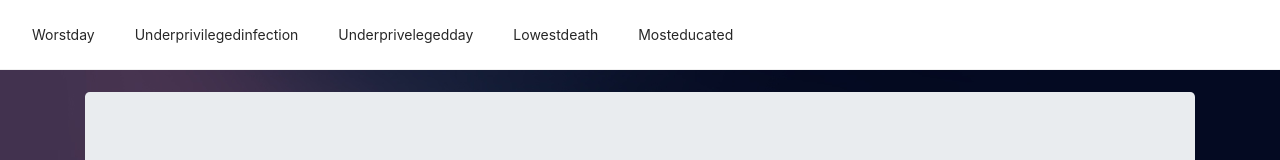
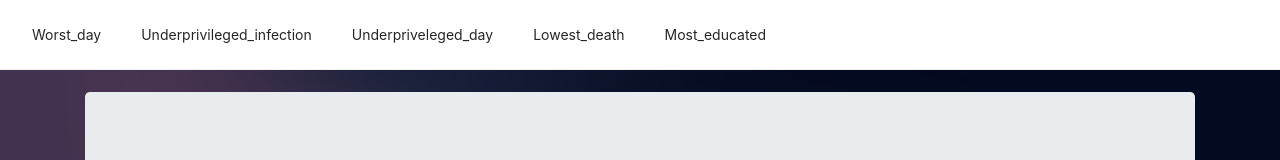
Before and after one commit to ChloeXWang/cis_550_project, a React (Create React App) app in the folder hw2/client/: page / in a window 1280 px wide. Shown: the top 160 px of the page. Built offline with nearby package versions, Linux system fonts and the light colour scheme; no server answers.

Commit message:
added underscores to page names and urls

```diff
--- a/hw2/client/src/components/App.js
+++ b/hw2/client/src/components/App.js
@@ -24,33 +24,33 @@ export default class App extends React.Component {
 							)}
 						/>
 						<Route
-							path="/lowestdeath"
+							path="/lowest_death"
 							render={() => (
 								<TopN />
 							)}
 						/>
 						<Route
 							exact
-							path="/worstday"
+							path="/worst_day"
 							render={() => (
 								<Dashboard />
 							)}
 						/>
 						<Route
-							path="/underprivilegedinfection"
+							path="/underprivileged_infection"
 							render={() => (
 								<Query2 />
 								// <Recommendations />
 							)}
 						/>
 						<Route
-							path="/underprivelegedday"
+							path="/underpriveleged_day"
 							render={() => (
 								<Recommendations />
 							)}
 						/>
 						<Route
-							path="/mosteducated"
+							path="/most_educated"
 							render={() => (
 								<MostEducated />
 							)}
--- a/hw2/client/src/components/PageNavbar.js
+++ b/hw2/client/src/components/PageNavbar.js
@@ -23,7 +23,7 @@ export default  class PageNavbar extends React.Component {
 
   render() {
 	// const pageList = ['dashboard', 'recommendations', 'bestgenres',"query2"];
-	const pageList = ['worstday', 'underprivilegedinfection', 'underprivelegedday', 'lowestdeath', 'mosteducated'];
+	const pageList = ['worst_day', 'underprivileged_infection', 'underpriveleged_day', 'lowest_death', 'most_educated'];
 
     const { current } = this.state;
     return (
```
